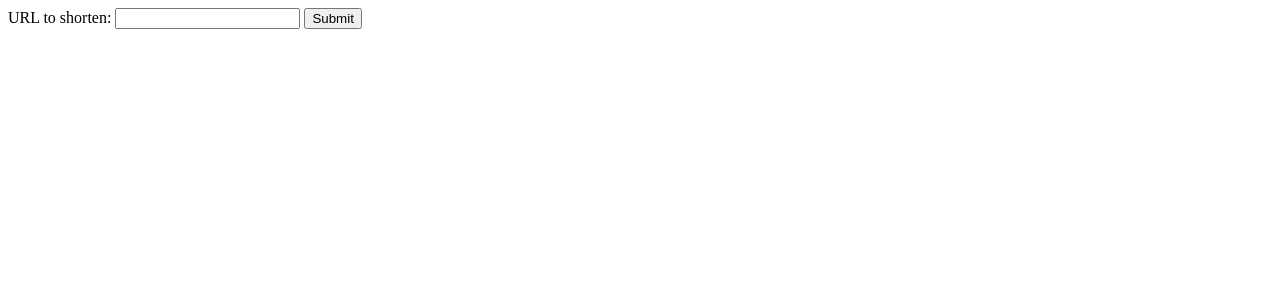
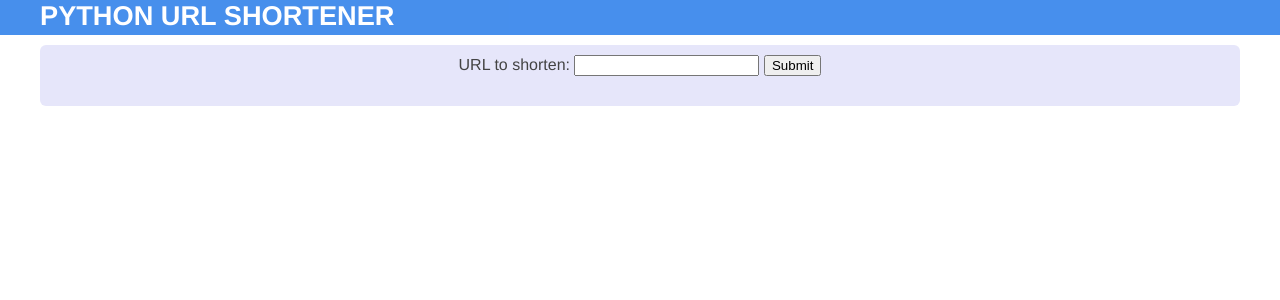
Before and after one commit to morgancollens/python-url-shortener, a Flask app: page / in a window 1280 px wide. Shown: the top 300 px of the page. Run offline with Flask 3, Linux system fonts and the light colour scheme.

Commit message:
Updated form.html to use dynamic styling based on index.html, added response.html file and updated app.py to return the response.html file when returning the shortened url

```diff
--- a/app.py
+++ b/app.py
@@ -34,7 +34,7 @@ def submit():
 
     insert(sql, (url, urlHash))
 
-    return "Your shortened url is " + shortenedUrl
+    return render_template('response.html', url=shortenedUrl)
 
 # Endpoint that will accept a shortened url, and use the hash to retrive the
 # original url from our database.
--- a/templates/form.html
+++ b/templates/form.html
@@ -1,5 +1,10 @@
-<form method="POST" action="/submit">
-    <label for="url">URL to shorten:</label>
-    <input type="text" id="url" name="url" required>
-    <button type="submit">Submit</button>
-</form>
+{% extends "index.html" %}
+{% block content %}
+  <div class="panel">
+    <form method="POST" action="/submit">
+        <label for="url">URL to shorten:</label>
+        <input type="text" id="url" name="url" required>
+        <button type="submit">Submit</button>
+    </form>
+  </div>
+{% endblock %}
--- /dev/null
+++ b/templates/response.html
@@ -0,0 +1,6 @@
+{% extends "index.html" %}
+{% block content %}
+  <div class="panel">
+    <p><strong>Your shortened URL is:</strong> <a href="{{ url }}">{{ url }}</a></p>
+  </div>
+{% endblock %}
```
